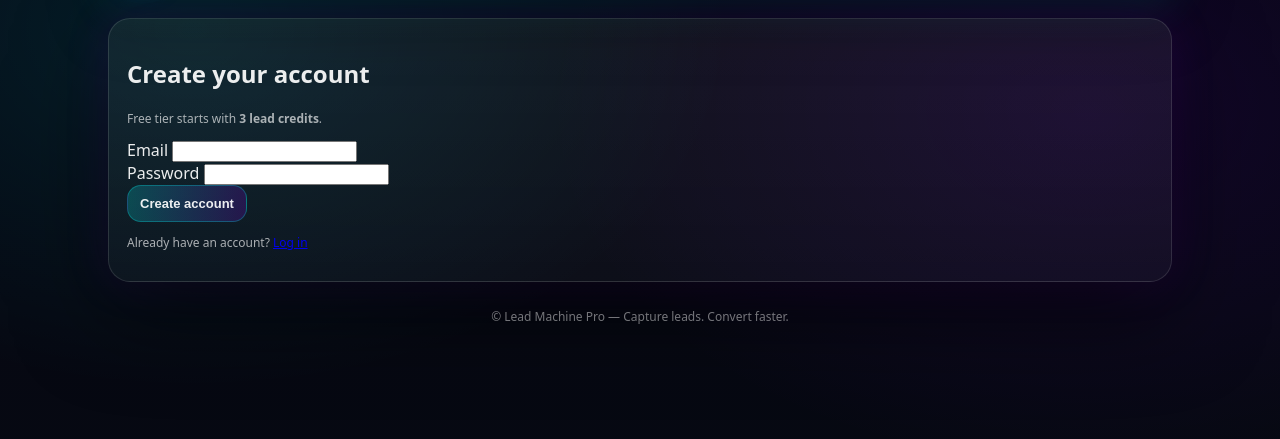
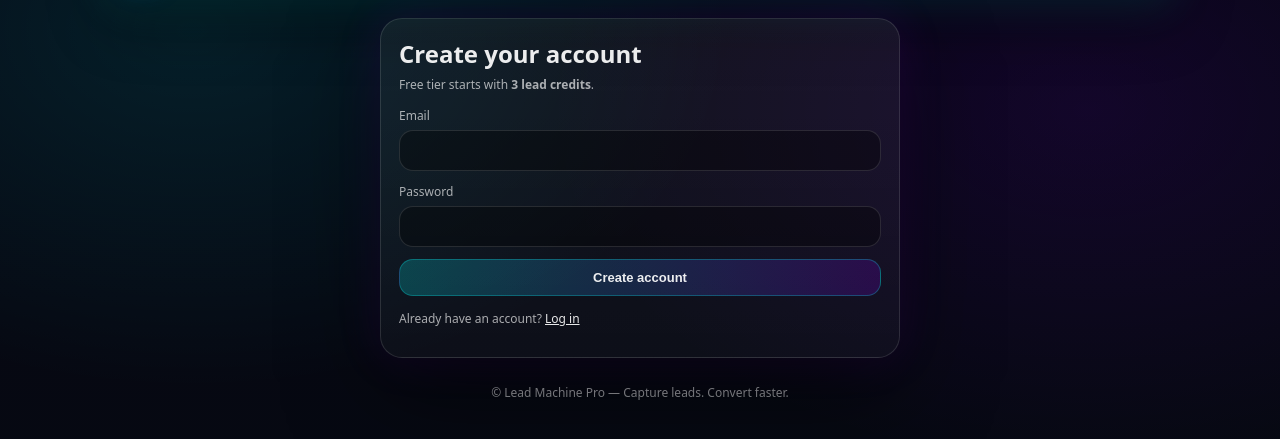
Before and after one commit to MattyAtown/lead-machine-pro, a Flask app: page /signup in a window 1280 px wide. Shown: the part 90-529 px from the top of the page. Run offline with Flask 3, Linux system fonts and the light colour scheme.

Commit message:
Update signup.html

```diff
--- a/templates/signup.html
+++ b/templates/signup.html
@@ -1,26 +1,35 @@
 {% extends "base.html" %}
 {% block title %}Sign up • Lead Machine Pro{% endblock %}
+
 {% block content %}
-<div class="card">
-  <h2>Create your account</h2>
-  <p class="muted">Free tier starts with <strong>3 lead credits</strong>.</p>
+<div class="card" style="max-width:520px;margin:0 auto;">
+  <h2 style="margin:0 0 6px;">Create your account</h2>
+  <p class="muted" style="margin:0 0 14px;">
+    Free tier starts with <strong>3 lead credits</strong>.
+  </p>
 
-  <form method="POST" class="form">
-    <div class="field">
-      <label>Email</label>
-      <input name="email" type="email" required />
+  <form method="POST" action="/signup" style="display:grid;gap:12px;margin-top:10px;">
+    <div>
+      <label class="muted" style="display:block;margin:0 0 6px;">Email</label>
+      <input name="email" type="email" required
+             style="width:100%;padding:12px;border-radius:14px;border:1px solid rgba(255,255,255,0.12);
+                    background:rgba(0,0,0,0.35);color:rgba(255,255,255,0.92);" />
     </div>
 
-    <div class="field">
-      <label>Password</label>
-      <input name="password" type="password" required />
+    <div>
+      <label class="muted" style="display:block;margin:0 0 6px;">Password</label>
+      <input name="password" type="password" required
+             style="width:100%;padding:12px;border-radius:14px;border:1px solid rgba(255,255,255,0.12);
+                    background:rgba(0,0,0,0.35);color:rgba(255,255,255,0.92);" />
     </div>
 
-    <button class="btn primary" type="submit">Create account</button>
+    <button class="btn primary" type="submit" style="justify-content:center;">
+      Create account
+    </button>
   </form>
 
-  <p class="muted" style="margin-top:12px;">
-    Already have an account? <a href="/login">Log in</a>
+  <p class="muted" style="margin-top:14px;">
+    Already have an account? <a href="/login" style="color:rgba(255,255,255,0.9);">Log in</a>
   </p>
 </div>
 {% endblock %}
```
